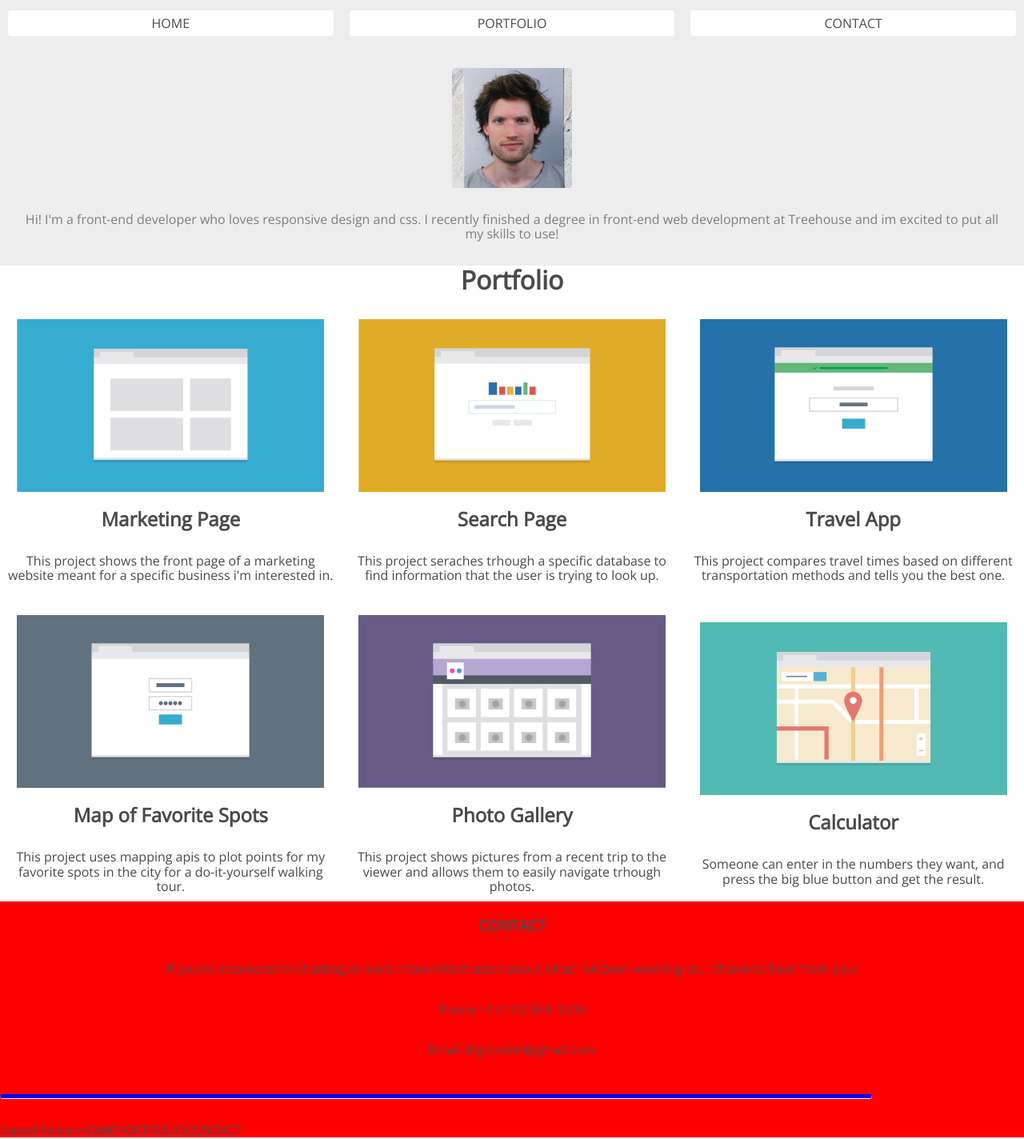
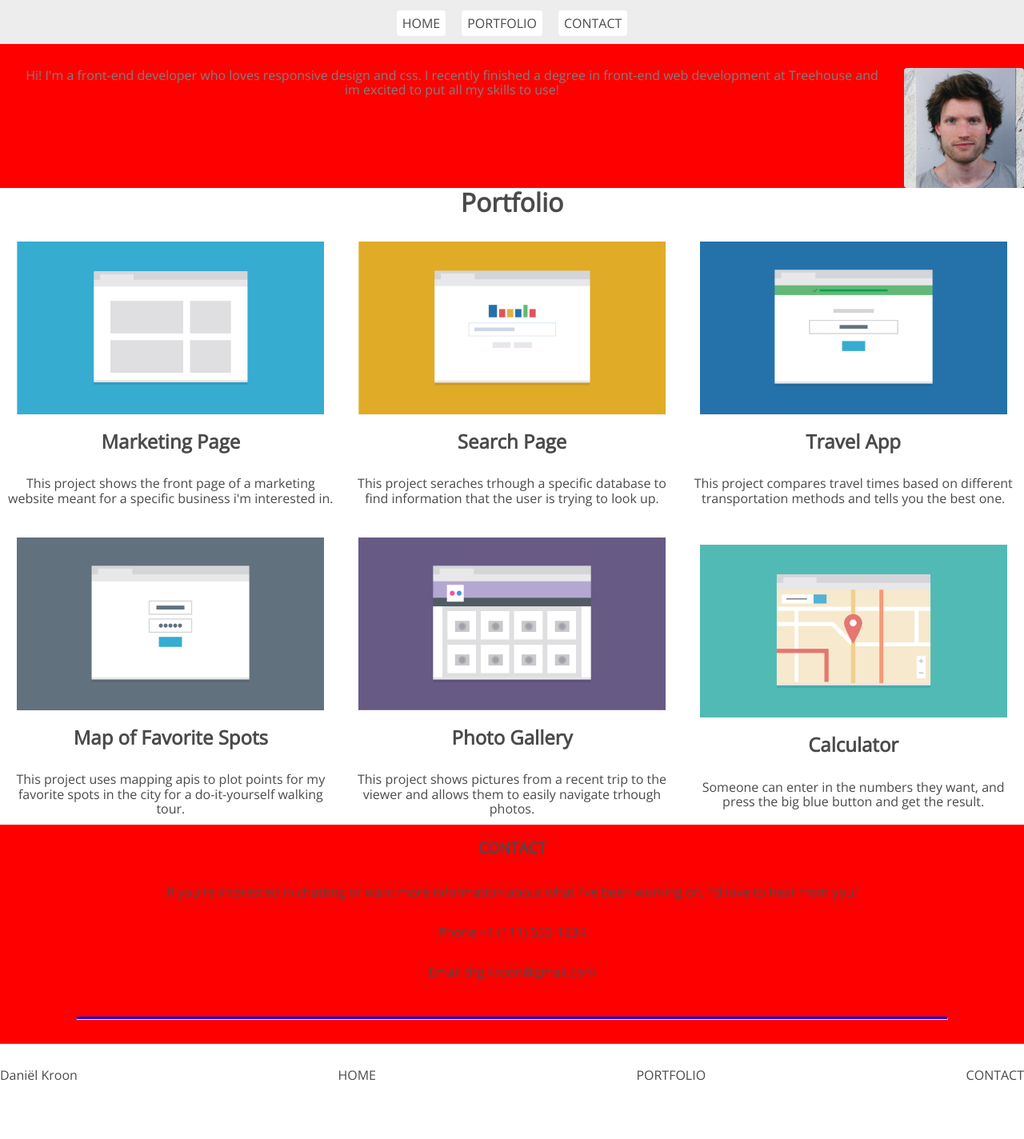
Before and after one commit to danielkroon/Techdegree-Project2, a plain HTML site: page index.html in a window 1280 px wide. Shown: the part 77-1501 px from the top of the page at 80% size. After the commit the page ends 1460 px from the top, so only its background shows below. Drawn offline with nearby package versions, Linux system fonts and the light colour scheme.

Commit message:
Restyling the header

```diff
--- a/index.html
+++ b/index.html
@@ -9,17 +9,20 @@
 </head>
     <body>
 
-        <header class="main-header">
+        <header class="container" id="main-header">
             <h1 class="name"><a href="#">Dani&#235;l Kroon</a></h1>
             <ul class="main-nav">
                 <li><a href="#">HOME</a></li>
                 <li><a href="#">PORTFOLIO</a></li>
                 <li><a href="#">CONTACT</a></li>
             </ul>
-            <img src="images/me.jpg" alt="Dani&#235;l Kroon" class="profile-image">
-            <p class="about-me">Hi! I'm a front-end developer who loves responsive design and css.
-                I recently finished a degree in front-end web development at Treehouse and im excited to put
-                all my skills to use!</p>
+            <div class="container" id="about">
+                <img src="images/me.jpg" alt="Dani&#235;l Kroon" class="profile-image">
+                <p class="about-me">
+                    Hi! I'm a front-end developer who loves responsive design and css.
+                    I recently finished a degree in front-end web development at Treehouse and im excited to put
+                    all my skills to use!</p>
+                </div>
         </header>
 
         <!--Primary Row-->
@@ -82,23 +85,21 @@
         </div>
 
     <!--Contact-->
-        <section id="contact">
+        <div class="container" id="contact">
                 <h3>CONTACT</h3>
                     <p>If you're interested in chatting or want more information about what I've been working on, I'd love to hear from you!</p>
                     <p>Phone <a href="tel:+1111555-1234">+1 (111) 555-1234</a></p>
                     <p>Email <a href="mailto:drg.kroon@gmail.com">drg.kroon@gmail.com</a></p>
-                <hr id="seperator">
-        </section>
+                <hr class="seperator">
+        </div>
 
     <!--footer-->
-        <section>
-            <ul id="nav-footer">
+            <ul class="nav-footer">
                 <li><a href="#">Dani&#235;l Kroon</a></li>
                 <li><a href="#">HOME</a></li>
                 <li><a href="#">PORTFOLIO</a></li>
                 <li><a href="#">CONTACT</a></li>
             </ul>
-        </section>
 
     </body>
 </html>
--- a/scss/styles.scss
+++ b/scss/styles.scss
@@ -25,10 +25,28 @@ ul {
 }
 
 
+/* Layout */
+
+.container {
+    display: flex;
+		margin:	0	auto;
+    background-color: red;
+    // max-width:	740px;
+  }
+
+.column	{
+      display: flex;
+  		margin:	10px;
+      flex: 1 1 0px; 	// <flex-grow>	<flex-shrink>	<flex-basis>
+      border: solid 5px blue;
+  }
+
 /* Navigation */
 
-.main-header {
+#main-header {
     background-color: $header--background-color;
+    flex-direction: column;
+    align-items: center;
 }
 
 .main-nav {
@@ -37,36 +55,15 @@ ul {
       padding: 7px;
       background-color: white;
       border-radius: 4px;
-
     }
 }
 
-/* About me */
-
-.profile-image {
-  width: 150px;
-  height: 150px;
-  border-radius: 4px;
-  margin-top: 30px;
-  align-self: center;
-
-}
-
-.about-me {
-    color: $text-color-about;
-    margin: 30px;
-    text-align: center;
-}
-
-
-
 /* Layout header  */
 
-.main-header, .main-nav {
+ .main-nav {
     display: flex;
     flex-direction: column;
-    justify-content: center;
-    // align-items: center;
+    justify-content: center; //kan waarschijnlijk verwijderd worden
 
     .name {
         align-self: center;
@@ -78,7 +75,26 @@ ul {
         margin: 10px;
         text-align: center;
     }
+}
 
+/* About me */
+
+#about {
+  flex-direction: column;
+}
+
+.profile-image {
+  width: 150px;
+  height: 150px;
+  border-radius: 4px;
+  margin-top: 30px;
+  align-self: center;
+}
+
+.about-me {
+    color: $text-color-about;
+    margin: 30px;
+    text-align: center;
 }
 
 
@@ -127,6 +143,10 @@ ul {
   .main-nav {
     flex-direction: row;
   }
+
+  #about {
+    flex-direction: row-reverse;
+  }
 }
 
 @media screen and (min-width: 1024px) {
@@ -137,54 +157,25 @@ ul {
 }
 
 
-/* Layout footer */
 
-.main-footer {
-  display: flex;
-  flex-direction: column;
-  align-items: center;
-  background-color: $header--background-color;
-  margin: 30px 0 0 0;
-
-    h3 {
-      margin: 30px 0 0 0;
-    }
-
-    p {
-    text-align:center;
-    margin: 10px;
-    }
-}
-
-
-section	{
-    display: flex;
-		// max-width:	740px;
-		margin:	0	auto;
-    background-color: red;
-  }
-
-.column	{
-      display: flex;
-  		margin:	10px;
-      flex: 1 1 0px; 	// <flex-grow>	<flex-shrink>	<flex-basis>
-      border: solid 5px blue;
-  }
+  /* Layout footer */
 
 #contact {
     flex-direction: column;
     text-align: center;
   }
 
-#seperator {
-    border-top: 5px solid blue;
+.seperator {
+    border-top: 3px solid blue;
     width: 85%;
     margin: 30px 0 30px 0;
     border-radius: 3px;
+    align-self: center;
   }
 
-#nav-footer {
+.nav-footer {
     display: flex;
     flex-direction: row;
     justify-content: space-between;
+    margin: 30px 0 30px 0;
   }
```
Also changed, not shown: css/styles.css, 1 other file.
